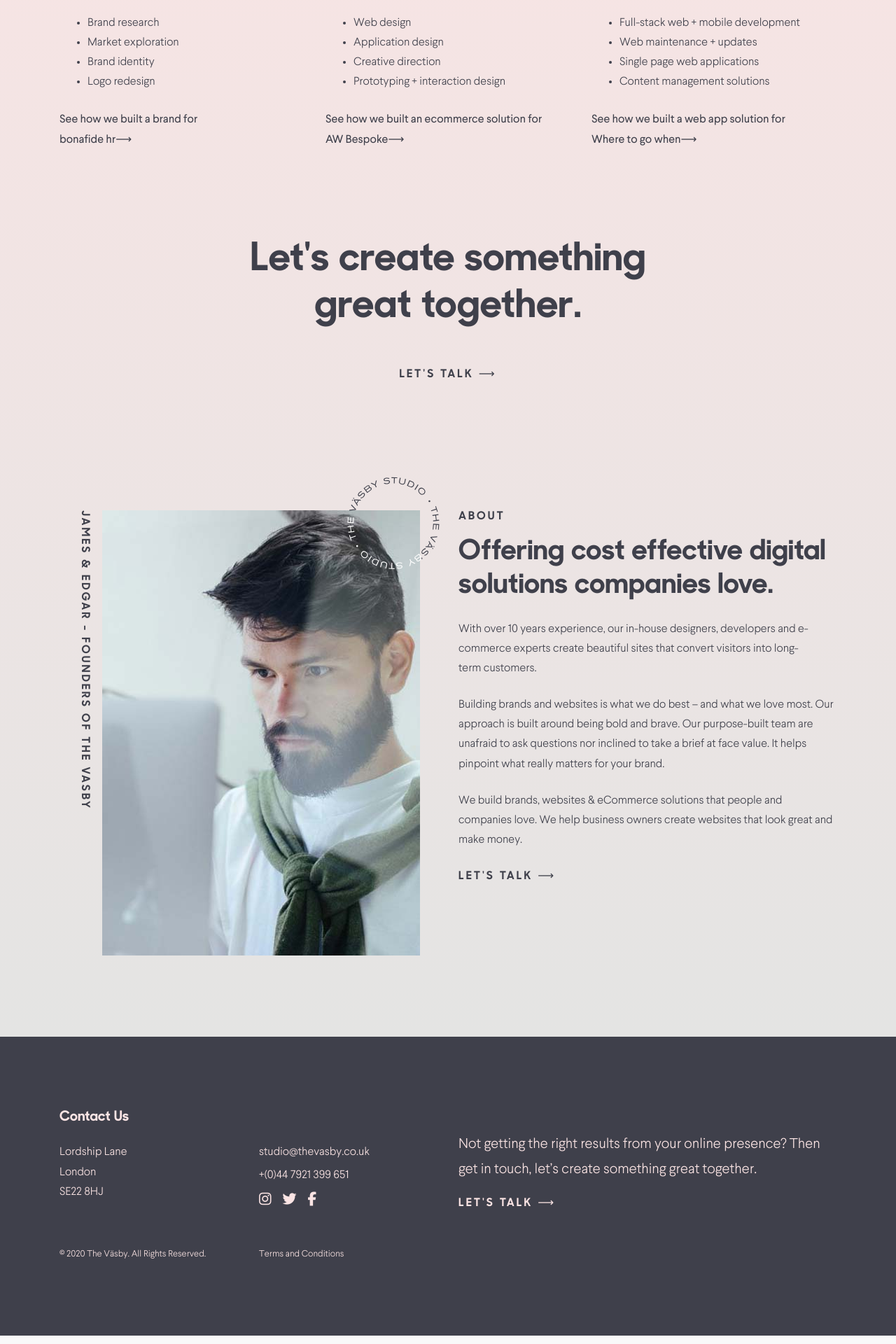
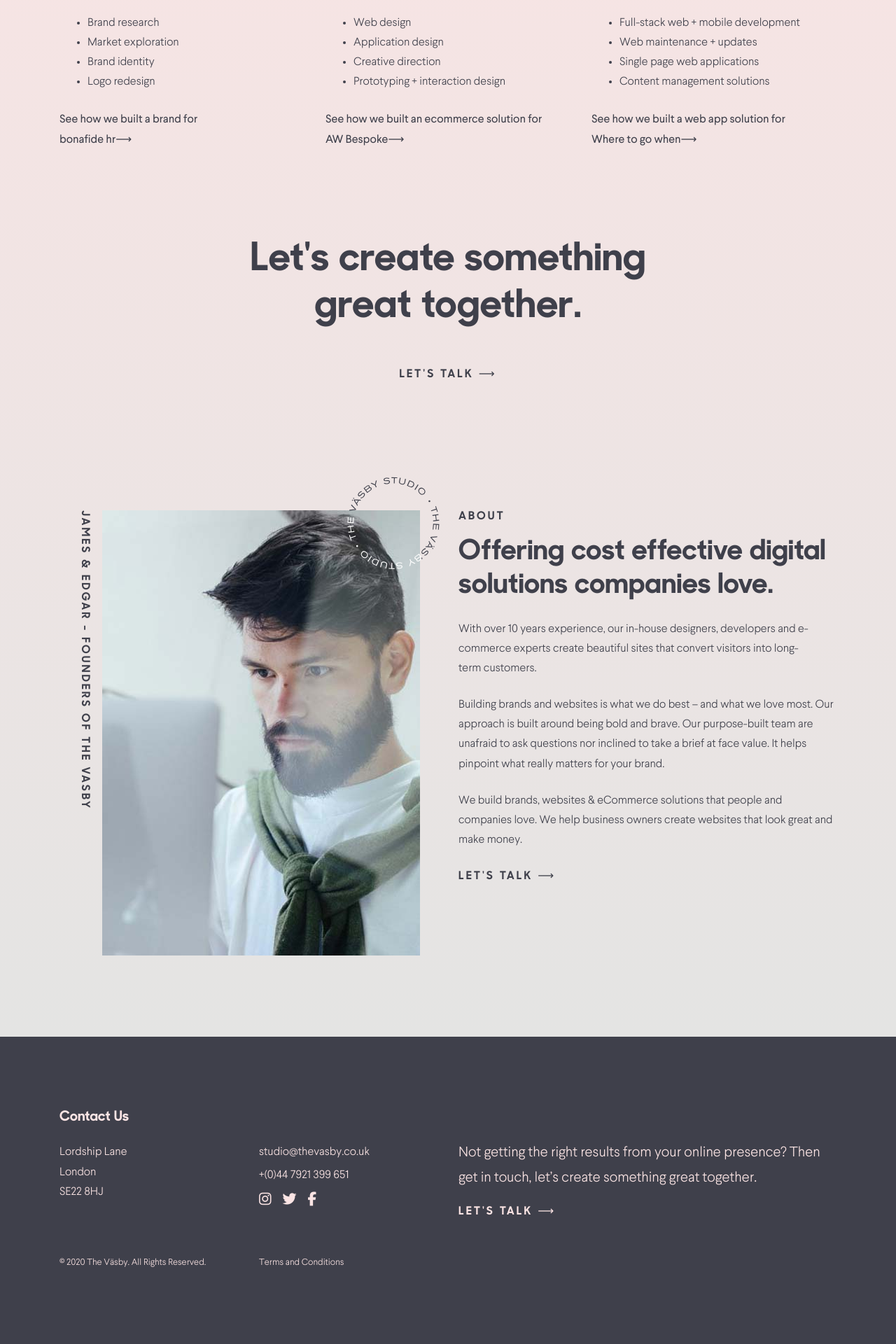
Before and after one commit to ifancyabroad/vasby, a Jekyll site: the page built from index.html, in a window 1280 px wide. Shown: the part 2824-4744 px from the top of the page at 70% size. Built offline with Jekyll 4.4.1, drawn with Linux system fonts in a browser that asks for light colours; nearby versions of some CDN libraries.

Commit message:
Adjust spacing on social media links

```diff
--- a/_includes/footer.html
+++ b/_includes/footer.html
@@ -18,7 +18,7 @@
           <div class="col-md-6">
             <p class="mb-1"><a class="text-secondary" href="mailto:studio@thevasby.co.uk">studio@thevasby.co.uk</a></p>
             <p class="mb-2"><a class="text-secondary" href="">+(0)44 7921 399 651</a></p>
-            <div class="d-flex">
+            <div class="d-flex mb-3">
               {% for item in site.data.social_media %}
                 <a class="text-secondary mr-3" href="{{ item.link }}" target="_blank">
                   <i class="{{ item.font_awesome }} fa-lg"></i>
```
